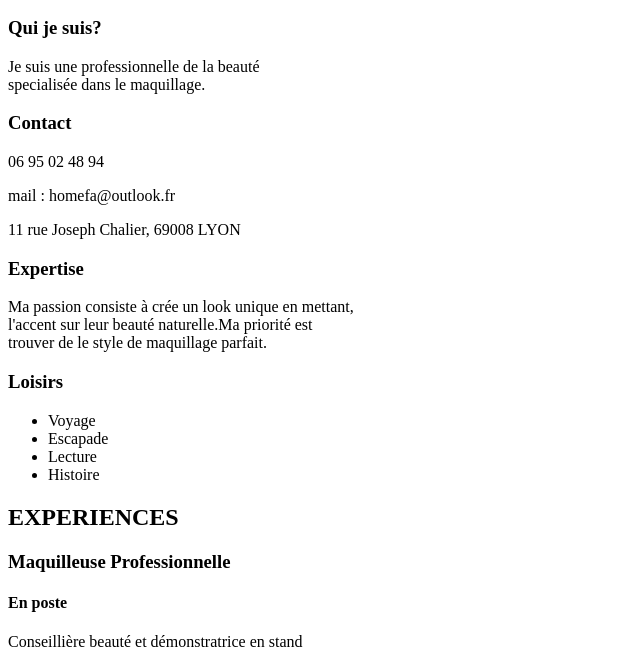
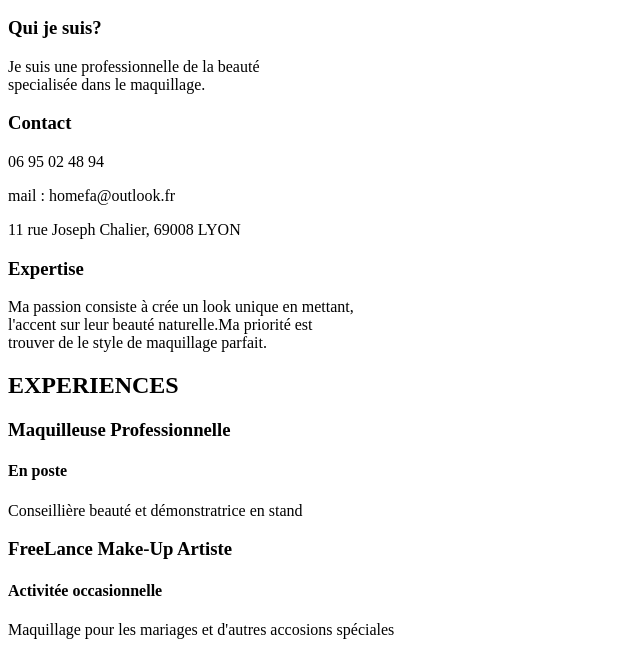
Before and after one commit to adjiwanou228/cv, a plain HTML site: page index.html in a window 1280 px wide. Shown: the part 110-766 px from the top of the page, without its empty margins (0-640 px from the left). Drawn offline with Linux system fonts and the light colour scheme.

Commit message:
attention

```diff
--- a/index.html
+++ b/index.html
@@ -26,14 +26,6 @@
     <h3>Expertise</h3>
     <p>Ma passion consiste à crée un look unique en mettant,<br> l'accent sur leur beauté naturelle.Ma priorité est <br>trouver de le style de maquillage parfait. <br></p>
 
-<h3>Loisirs</h3>
-<!--liste non ordonnée-->
-<ul>
-    <li>Voyage</li>
-    <li>Escapade</li>
-    <li>Lecture</li>
-    <li>Histoire</li>
-</ul>
 
 </aside>
 
```
